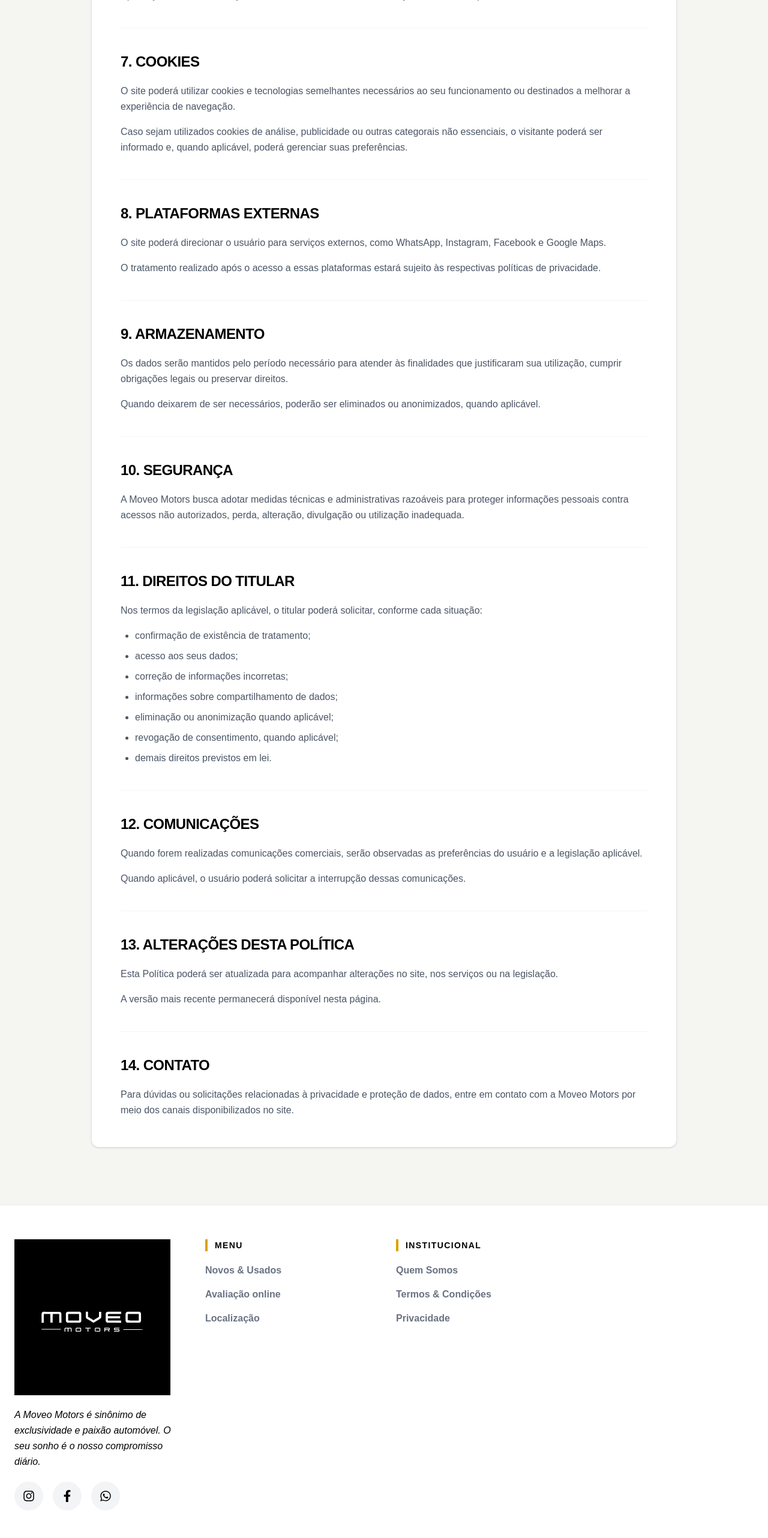
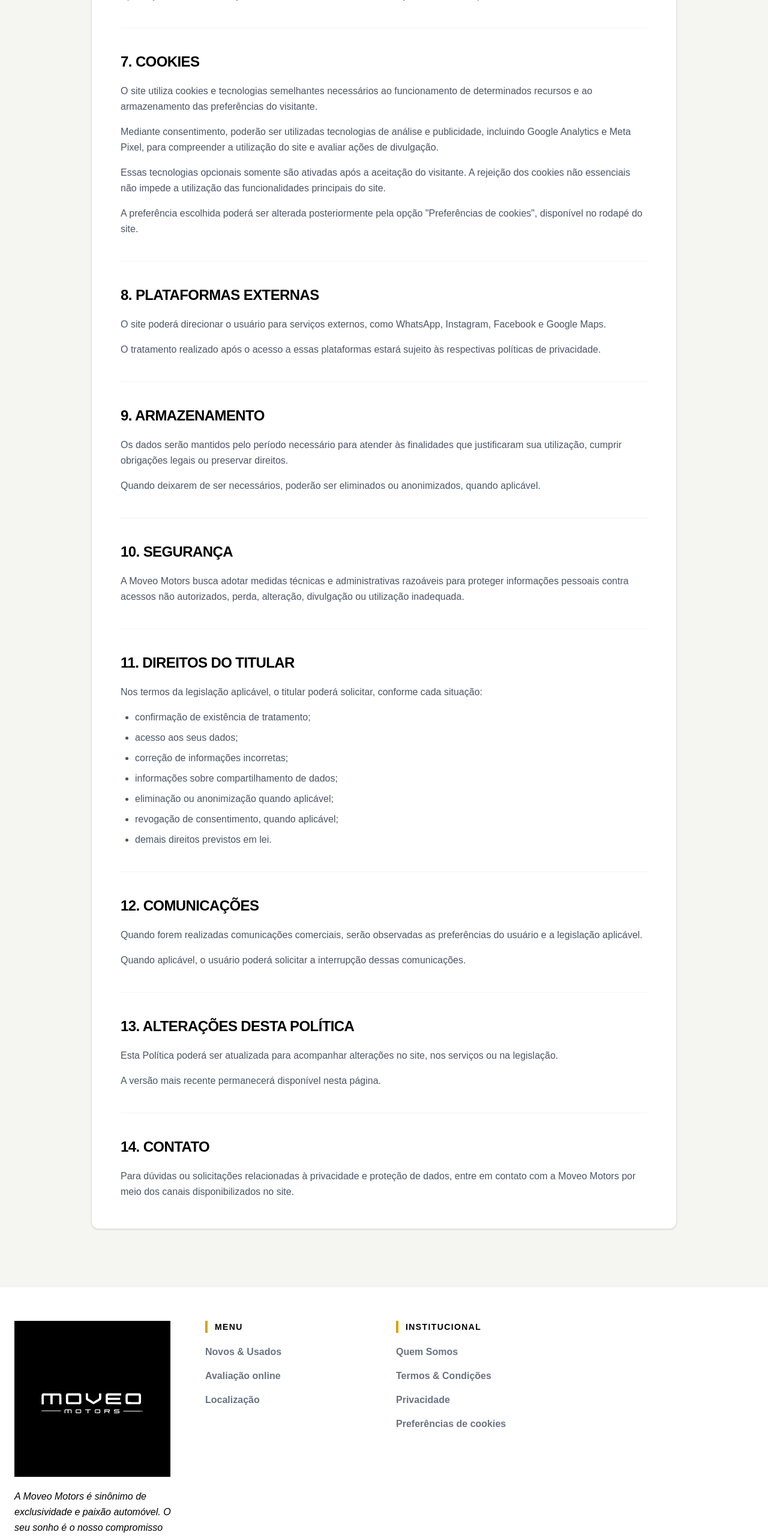
Before and after one commit to Marcenero/site-moveo-motors, a Next.js app in the folder client/: page /privacidade in a window 1280 px wide. Shown: the part 2580-5144 px from the top of the page at 60% size. Built offline with nearby package versions, Linux system fonts and the light colour scheme; no server answers.

Commit message:
Issue #82: Finalização de configurações para cookies

```diff
--- a/client/src/app/privacidade/page.tsx
+++ b/client/src/app/privacidade/page.tsx
@@ -136,15 +136,26 @@
 
                         <PrivacidadeSecao titulo="7. Cookies">
                             <p>
-                                O site poderá utilizar cookies e tecnologias semelhantes necessários
-                                ao seu funcionamento ou destinados a melhorar a experiência de
-                                navegação.
+                                O site utiliza cookies e tecnologias semelhantes necessários ao
+                                funcionamento de determinados recursos e ao armazenamento das
+                                preferências do visitante.
                             </p>
 
                             <p>
-                                Caso sejam utilizados cookies de análise, publicidade ou outras
-                                categorais não essenciais, o visitante poderá ser informado e,
-                                quando aplicável, poderá gerenciar suas preferências.
+                                Mediante consentimento, poderão ser utilizadas tecnologias de
+                                análise e publicidade, incluindo Google Analytics e Meta Pixel,
+                                para compreender a utilização do site e avaliar ações de divulgação.
+                            </p>
+
+                            <p>
+                                Essas tecnologias opcionais somente são ativadas após a aceitação
+                                do visitante. A rejeição dos cookies não essenciais não impede a
+                                utilização das funcionalidades principais do site.
+                            </p>
+
+                            <p>
+                                A preferência escolhida poderá ser alterada posteriormente pela
+                                opção "Preferências de cookies", disponível no rodapé do site.
                             </p>
                         </PrivacidadeSecao>
 
--- a/client/src/components/layout/Footer.tsx
+++ b/client/src/components/layout/Footer.tsx
@@ -2,6 +2,12 @@
 
 import Link from "next/link";
 import { FaInstagram, FaFacebookF, FaWhatsapp } from "react-icons/fa";
+
+const COOKIE_PREFERENCES_EVENT = "moveo:open-cookie-preferences";
+
+function abrirPreferenciasCookies() {
+    window.dispatchEvent(new Event(COOKIE_PREFERENCES_EVENT));
+}
 
 function irParaLocalizacao(event: React.MouseEvent<HTMLAnchorElement>) {
     if (window.location.pathname !== "/sobre") {
@@ -112,6 +118,15 @@
                                     Privacidade
                                 </Link>
                             </li>
+                            <li>
+                                <button
+                                    type="button"
+                                    onClick={abrirPreferenciasCookies}
+                                    className="hover:text-[#D9A300] transition-colors text-left"
+                                >
+                                    Preferências de cookies
+                                </button>
+                            </li>
                         </ul>
                     </div>
                 </div>
--- a/client/src/components/privacidade/CookieConsent.tsx
+++ b/client/src/components/privacidade/CookieConsent.tsx
@@ -8,6 +8,8 @@
 
 const COOKIE_NAME = "moveo_cookie_consent";
 const SIX_MONTHS = 60 * 60 * 24 * 180;
+
+const COOKIE_PREFERENCES_EVENT = "moveo:open-cookie-preferences";
 
 function getConsent(): Consent {
     const cookie = document.cookie.split("; ").find((row) => row.startsWith(`${COOKIE_NAME}=`));
@@ -39,19 +41,47 @@
     const [consent, setConsent] = useState<Consent>(null);
     const [initialized, setInitialized] = useState(false);
 
+    const [preferencesOpen, setPreferencesOpen] = useState(false);
+
     useEffect(() => {
         setConsent(getConsent());
         setInitialized(true);
+
+        function openPreferences() {
+            setPreferencesOpen(true);
+        }
+
+        window.addEventListener(
+            COOKIE_PREFERENCES_EVENT,
+            openPreferences
+        );
+
+        return () => {
+            window.removeEventListener(
+                COOKIE_PREFERENCES_EVENT,
+                openPreferences
+            );
+        };
     }, []);
 
     function acceptCookies() {
         saveConsent("accepted");
         setConsent("accepted");
+        setPreferencesOpen(false);
     }
 
     function rejectCookies() {
+        const previousConsent = consent;
+
         saveConsent("rejected");
+
+        if (previousConsent === "accepted") {
+            window.location.reload();
+            return;
+        }
+
         setConsent("rejected");
+        setPreferencesOpen(false);
     }
 
     if (!initialized) {
@@ -62,7 +92,7 @@
         <>
             {consent === "accepted" && <TrackingScripts />}
 
-            {consent === null && (
+            {(consent === null || preferencesOpen) && (
                 <div className="fixed bottom-4 left-4 right-4 z-[100] mx-auto max-w-5xl rounded-2xl border border-[#d9a300]/30 bg-white p-5 shadow-2xl md:p-6">
                     <div className="flex flex-col gap-5 md:flex-row md:items-center md:justify-between">
                         <div className="max-w-2xl">
@@ -86,9 +116,31 @@
                                 </Link>
                                 .
                             </p>
+
+                            {preferencesOpen && consent !== null && (
+                                <p className="mt-2 text-xs text-gray-500">
+                                    Preferência atual:{" "}
+                                    <strong>
+                                        {consent === "accepted"
+                                            ? "cookies opcionais aceitos"
+                                            : "cookies opcionais rejeitados"}
+                                    </strong>
+                                    .
+                                </p>
+                            )}
                         </div>
 
                         <div className="flex shrink-0 flex-col gap-3 sm:flex-row">
+                            {preferencesOpen && consent !== null && (
+                                <button
+                                    type="button"
+                                    onClick={() => setPreferencesOpen(false)}
+                                    className="rounded-xl border border-gray-300 px-5 py-3 text-sm font-bold text-gray-700 transition-colors hover:bg-gray-100"
+                                >
+                                    Cancelar
+                                </button>
+                            )}
+
                             <button
                                 type="button"
                                 onClick={rejectCookies}
```
